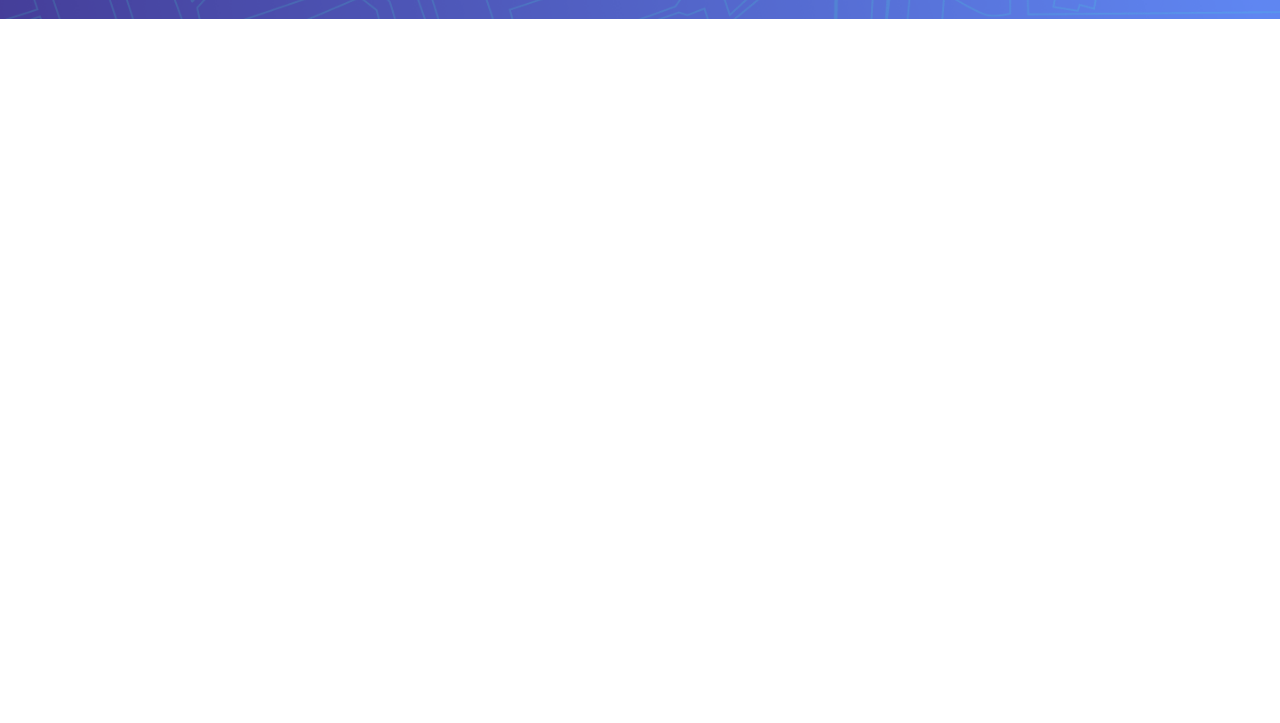
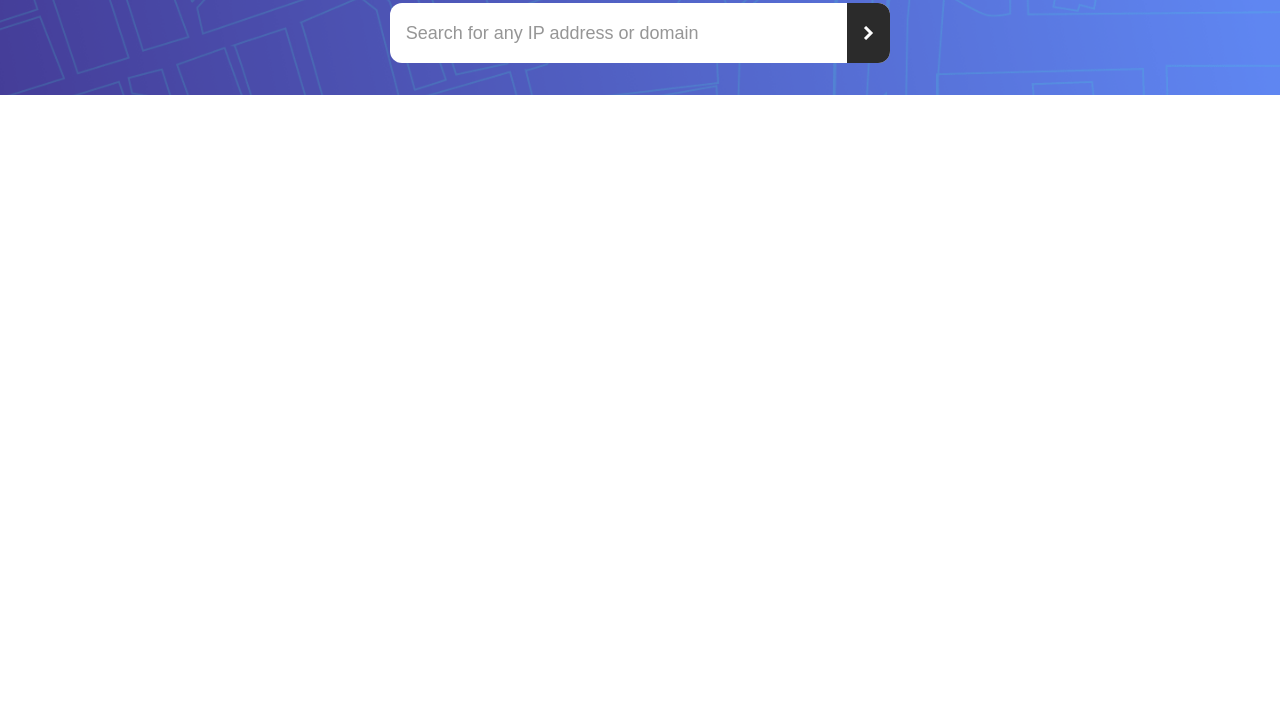
Before and after one commit to david-tejada/fem-ip-address-tracker, a website built with Vite: page index.html in a window 1280 px wide. Shown: the part 77-800 px from the top of the page. Built offline with nearby package versions, Linux system fonts and the light colour scheme; files whose address does not match are found by name.

Commit message:
Add search input

```diff
--- a/index.html
+++ b/index.html
@@ -15,6 +15,26 @@
       <h1 class="text-center text-2xl font-bold text-white">
         IP Address Tracker
       </h1>
+      <form action="">
+        <div
+          class="relative mx-auto mt-4 max-w-[50ch] overflow-hidden rounded-xl text-lg"
+        >
+          <input
+            class="w-full p-4"
+            type="text"
+            name="query"
+            id="query"
+            placeholder="Search for any IP address or domain"
+          />
+          <button
+            class="absolute right-0 top-0 h-full bg-gray-800 p-4"
+            type="submit"
+          >
+            <span class="sr-only">Search</span>
+            <img src="/icon-arrow.svg" alt="" />
+          </button>
+        </div>
+      </form>
     </header>
     <script type="module" src="/src/main.ts"></script>
   </body>
```
